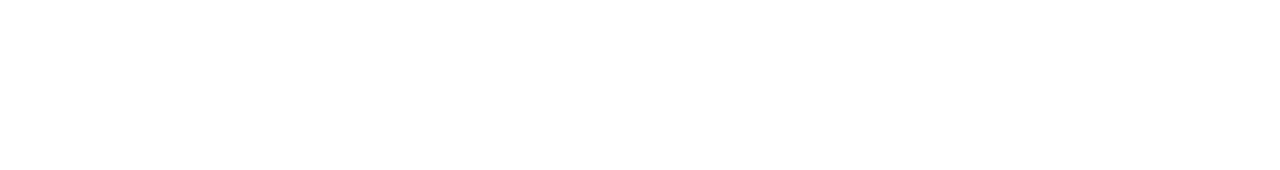
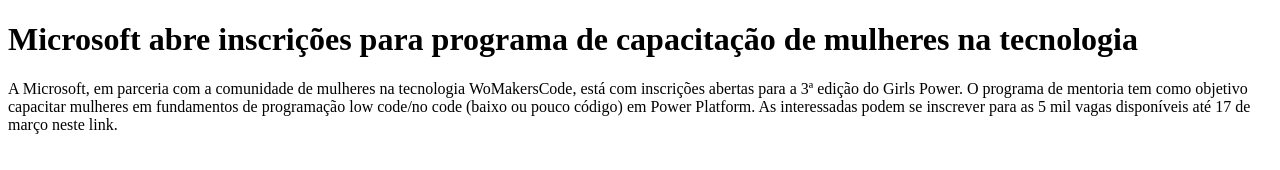
Before and after one commit to vitorvhsilva/segundo-projeto, a plain HTML site: page index.html in a window 1280 px wide. Drawn offline with Linux system fonts and the light colour scheme.

Commit message:
Criacao do texto no site

```diff
--- a/index.html
+++ b/index.html
@@ -6,6 +6,10 @@
   <title>Site sobre Tecnologia</title>
 </head>
 <body>
+  <h1>Microsoft abre inscrições para programa de capacitação de mulheres na tecnologia</h1>
+  <p>A Microsoft, em parceria com a comunidade de mulheres na tecnologia WoMakersCode, está com inscrições abertas para a 3ª edição do Girls Power.
 
+    O programa de mentoria tem como objetivo capacitar mulheres em fundamentos de programação low code/no code (baixo ou pouco código) em Power Platform. As interessadas podem se inscrever para as 5 mil vagas disponíveis até 17 de março neste link.
+  </p>
 </body>
 </html>
```
